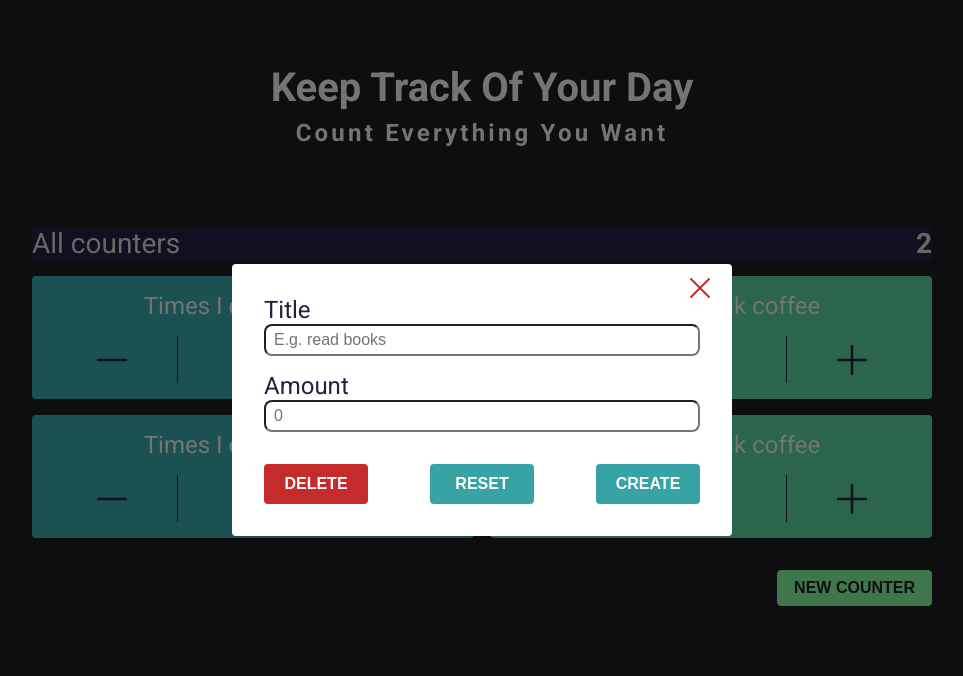
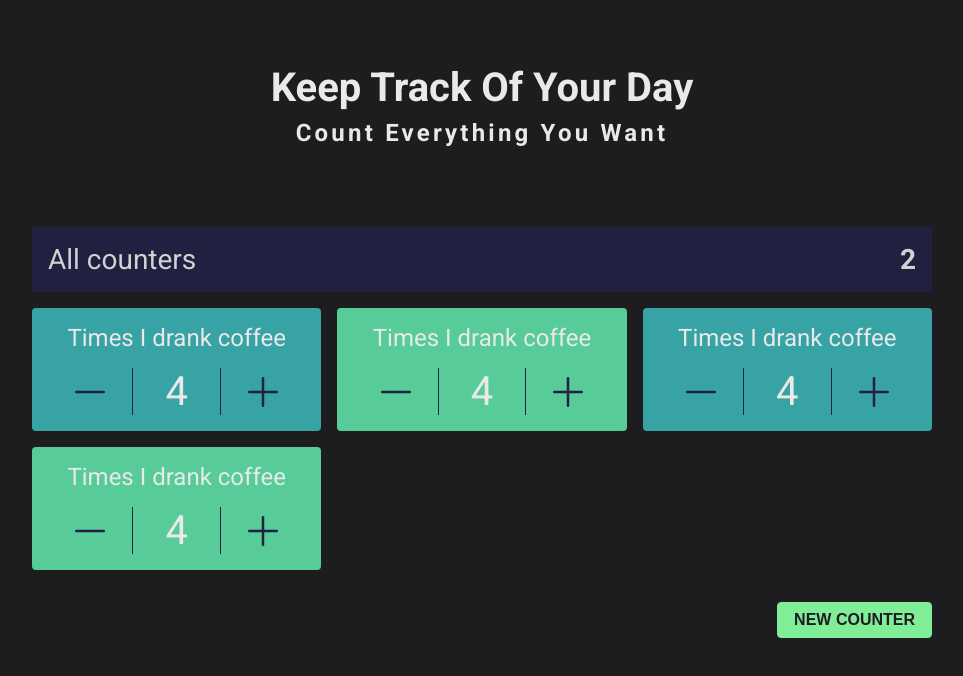
Before and after one commit to Rykasa/counter, a React (Vite) app: page / in a window 1280 px wide. Shown: the top 676 px of the page, without its empty margins (158-1121 px from the left). Built offline with nearby package versions, Linux system fonts and the light colour scheme.

Commit message:
modal component added

```diff
--- a/src/App.styles.ts
+++ b/src/App.styles.ts
@@ -1,9 +1,11 @@
 import styled from 'styled-components';
 
-export const Container = styled.div`
+export const Container = styled.div<{ isModalOpen: boolean }>`
   min-height: 100vh;
   width: 100%;
   padding: 4rem 0;
+  height: ${({ isModalOpen }) => (isModalOpen ? '100vh' : '')};
+  overflow-y: ${({ isModalOpen }) => (isModalOpen ? 'hidden' : '')};
 `;
 
 export const Heading = styled.h1`
@@ -52,7 +54,7 @@ export const SectionHeader = styled.header`
   justify-content: space-between;
   margin-bottom: 1rem;
   background-color: #202040;
-  /* padding: 1rem; */
+  padding: 1rem;
 `;
 
 export const HeaderText = styled.span`
@@ -85,7 +87,7 @@ export const CounterContainer = styled.div`
   margin: 0 auto;
   margin-bottom: 2rem;
   display: grid;
-  grid-template-columns: repeat(auto-fit, minmax(300px, 1fr));
+  grid-template-columns: repeat(auto-fit, minmax(250px, 1fr));
   gap: 1rem;
 `;
 
@@ -112,74 +114,3 @@ export const AddCounterButton = styled.button`
 //57CC99
 //C7F9CC
 //38A3A5
-export const Modal = styled.div`
-  height: 100vh;
-  width: 100%;
-  background-color: rgba(0, 0, 0, 0.5);
-  position: absolute;
-  top: 0;
-  left: 0;
-  display: flex;
-  justify-content: center;
-  align-items: center;
-`;
-
-export const ModalCenter = styled.div``;
-
-export const Form = styled.form`
-  width: 95vw;
-  max-width: 500px;
-  background-color: #fff;
-  padding: 2rem;
-  border-radius: 0.25rem;
-  position: relative;
-`;
-
-export const Label = styled.label`
-  display: block;
-  font-size: 1.5rem;
-  color: #202040;
-`;
-
-export const Input = styled.input`
-  width: 100%;
-  height: 2rem;
-  padding: 0 0.5rem;
-  font-size: 1rem;
-  color: #555555;
-  border-radius: 0.5rem;
-  border-width: 0.15rem;
-  outline-offset: 0.1rem;
-  outline-width: 0.15rem;
-  outline-color: transparent;
-  margin-bottom: 1rem;
-
-  &:focus {
-    outline-color: #80ed99;
-    border-color: transparent;
-  }
-`;
-
-export const ButtonsWrapper = styled.div`
-  display: flex;
-  align-items: center;
-  justify-content: space-between;
-  margin-top: 1rem;
-`;
-
-export const CloseButton = styled.button`
-  position: absolute;
-  top: 0.5rem;
-  right: 1rem;
-  background: none;
-  border: none;
-  display: flex;
-  font-size: 2rem;
-  font-weight: bold;
-  color: #c52b2b;
-  cursor: pointer;
-
-  &:hover {
-    color: #a52b2b;
-  }
-`;
--- a/src/App.tsx
+++ b/src/App.tsx
@@ -1,11 +1,13 @@
-import { X } from 'phosphor-react';
+import { useState } from 'react';
 import * as C from './App.styles';
-import { Button } from './components/Button';
 import { Counter } from './components/Counter';
+import { Modal } from './components/Modal';
 
 export function App() {
+  const [isModalOpen, setIsModalOpen] = useState(false);
+
   return (
-    <C.Container>
+    <C.Container isModalOpen={isModalOpen}>
       <C.Heading>Keep Track of Your Day</C.Heading>
       <C.Subheading>Count Everything you want</C.Subheading>
       <C.Section>
@@ -24,26 +26,8 @@ export function App() {
             <C.AddCounterButton>New counter</C.AddCounterButton>
           </C.Main>
         </C.SectionCenter>
+        {isModalOpen && <Modal />}
       </C.Section>
-      <C.Modal>
-        <C.ModalCenter>
-          <C.Form>
-            <C.CloseButton type='button'>
-              <X />
-            </C.CloseButton>
-            <C.Label htmlFor='title'>Title</C.Label>
-            <C.Input name='title' type='text' placeholder='E.g. read books' />
-            <C.Label htmlFor='amount'>Amount</C.Label>
-            <C.Input name='amount' type='number' placeholder='0' />
-            <C.ButtonsWrapper>
-              <Button type='button' title='Delete' bgColor='#C52b2b' />
-
-              <Button type='button' title='Reset' bgColor='#38A3A5' />
-              <Button type='button' title='Create' bgColor='#38A3A5' />
-            </C.ButtonsWrapper>
-          </C.Form>
-        </C.ModalCenter>
-      </C.Modal>
     </C.Container>
   );
 }
--- a/src/components/Button/styles.ts
+++ b/src/components/Button/styles.ts
@@ -6,7 +6,7 @@ export const ButtonComponent = styled.button<{ bgColor: string }>`
   font-size: 1rem;
   text-transform: uppercase;
   padding: 0.5rem 1rem;
-  width: 6.5rem;
+  width: 6.2rem;
   border: 0.2rem solid transparent;
   border-radius: 0.25rem;
   outline-color: #80ed99;
--- a/src/components/Counter/styles.ts
+++ b/src/components/Counter/styles.ts
@@ -70,10 +70,6 @@ export const Amount = styled.span`
   font-size: 2.5rem;
   border-inline: 0.1rem solid #202040;
   padding: 0 2rem;
-
-  @media (min-width: 400px) {
-    padding: 0 4rem;
-  }
 `;
 
 export const IncreaseButton = styled.button`
--- /dev/null
+++ b/src/components/Modal/index.tsx
@@ -0,0 +1,26 @@
+import { X } from 'phosphor-react';
+import { Button } from '../Button';
+import * as C from './styles';
+
+export function Modal() {
+  return (
+    <C.Modal>
+      <C.ModalCenter>
+        <C.Form>
+          <C.CloseButton type='button'>
+            <X />
+          </C.CloseButton>
+          <C.Label htmlFor='title'>Title</C.Label>
+          <C.Input name='title' type='text' placeholder='E.g. read books' />
+          <C.Label htmlFor='amount'>Amount</C.Label>
+          <C.Input name='amount' type='number' placeholder='0' />
+          <C.ButtonsWrapper>
+            <Button type='button' title='Delete' bgColor='#C52b2b' />
+            <Button type='button' title='Reset' bgColor='#38A3A5' />
+            {/* <Button type='button' title='Create' bgColor='#38A3A5' /> */}
+          </C.ButtonsWrapper>
+        </C.Form>
+      </C.ModalCenter>
+    </C.Modal>
+  );
+}
--- /dev/null
+++ b/src/components/Modal/styles.ts
@@ -0,0 +1,73 @@
+import styled from 'styled-components';
+
+export const Modal = styled.div`
+  height: 100vh;
+  width: 100%;
+  background-color: rgba(0, 0, 0, 0.5);
+  position: absolute;
+  top: 0;
+  left: 0;
+  display: flex;
+  justify-content: center;
+  align-items: center;
+`;
+
+export const ModalCenter = styled.div``;
+
+export const Form = styled.form`
+  width: 95vw;
+  max-width: 500px;
+  background-color: #fff;
+  padding: 2rem;
+  border-radius: 0.25rem;
+  position: relative;
+`;
+
+export const Label = styled.label`
+  display: block;
+  font-size: 1.5rem;
+  color: #202040;
+`;
+
+export const Input = styled.input`
+  width: 100%;
+  height: 2rem;
+  padding: 0 0.5rem;
+  font-size: 1rem;
+  color: #555555;
+  border-radius: 0.5rem;
+  border-width: 0.15rem;
+  outline-offset: 0.1rem;
+  outline-width: 0.15rem;
+  outline-color: transparent;
+  margin-bottom: 1rem;
+
+  &:focus {
+    outline-color: #80ed99;
+    border-color: transparent;
+  }
+`;
+
+export const ButtonsWrapper = styled.div`
+  display: flex;
+  align-items: center;
+  justify-content: space-between;
+  margin-top: 1rem;
+`;
+
+export const CloseButton = styled.button`
+  position: absolute;
+  top: 0.5rem;
+  right: 1rem;
+  background: none;
+  border: none;
+  display: flex;
+  font-size: 2rem;
+  font-weight: bold;
+  color: #c52b2b;
+  cursor: pointer;
+
+  &:hover {
+    color: #a52b2b;
+  }
+`;
```
